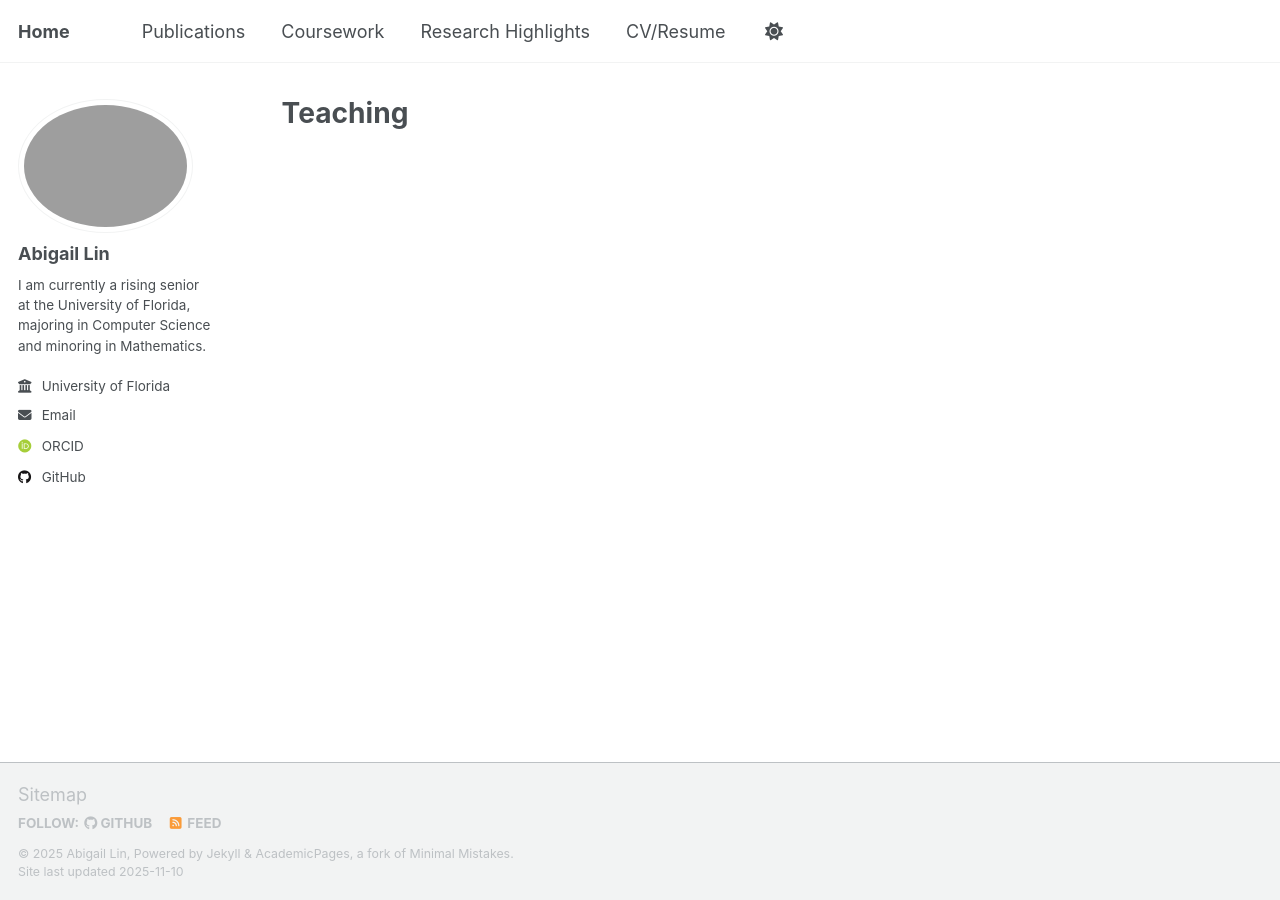
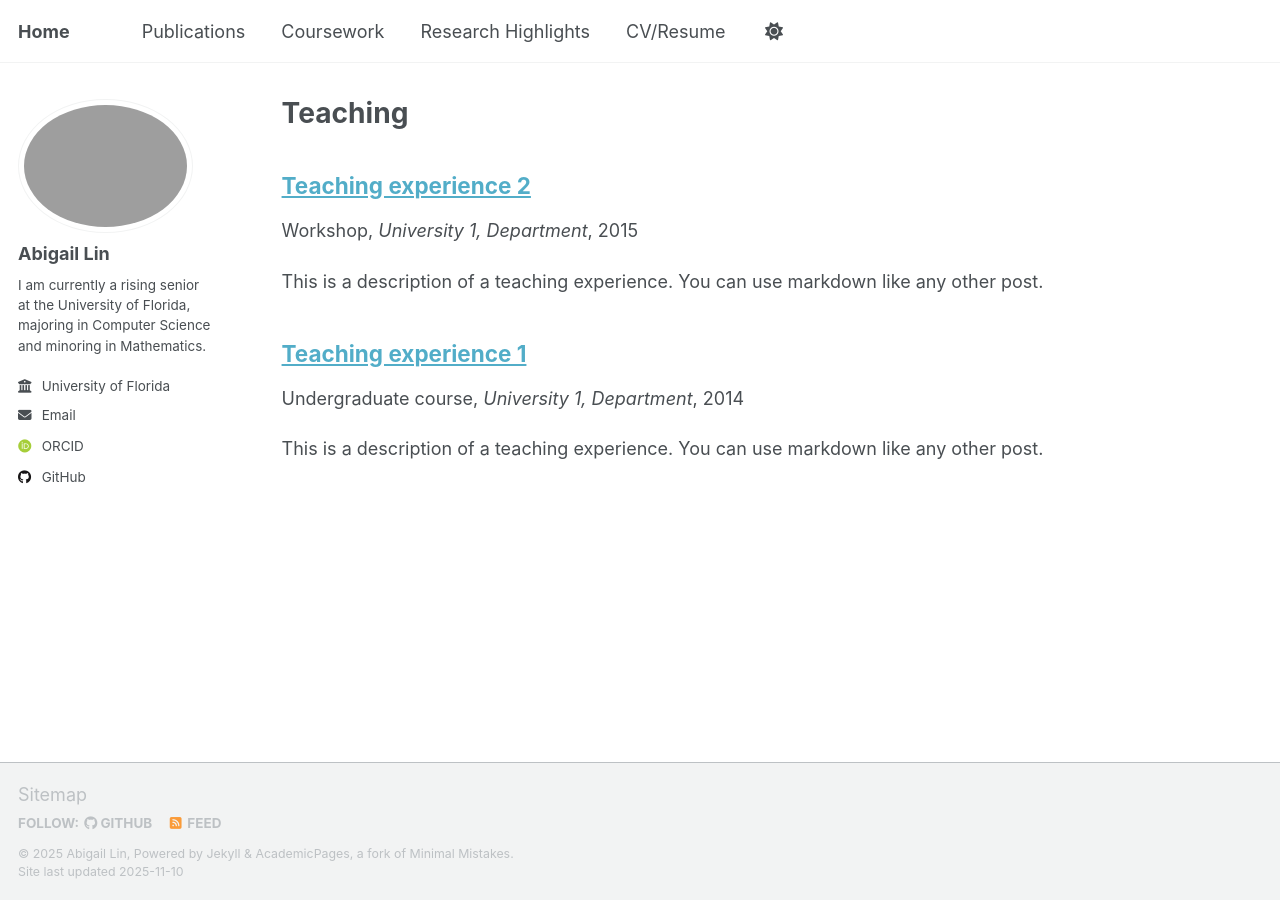
Before and after one commit to HelloWorld7-beep/HelloWorld7-beep.github.io, a Jekyll site: the page built from _pages/teaching.html, in a window 1280 px wide. Built offline with Jekyll 4.4.1, drawn with Linux system fonts in a browser that asks for light colours; some web fonts are replaced; a script that is not in the unit is left out.

Commit message:
Change collection type from coursework to teaching

```diff
--- a/_config.yml
+++ b/_config.yml
@@ -218,7 +218,7 @@ kramdown:
 
 # These settings control the types of collections used by the template
 collections:
-  coursework:
+  teaching:
     output: true
     permalink: /:collection/:path/
   publications:
@@ -255,7 +255,7 @@ defaults:
   # _teaching
   - scope:
       path: ""
-      type: coursework
+      type: teaching
     values:
       layout: single
       author_profile: true
```
